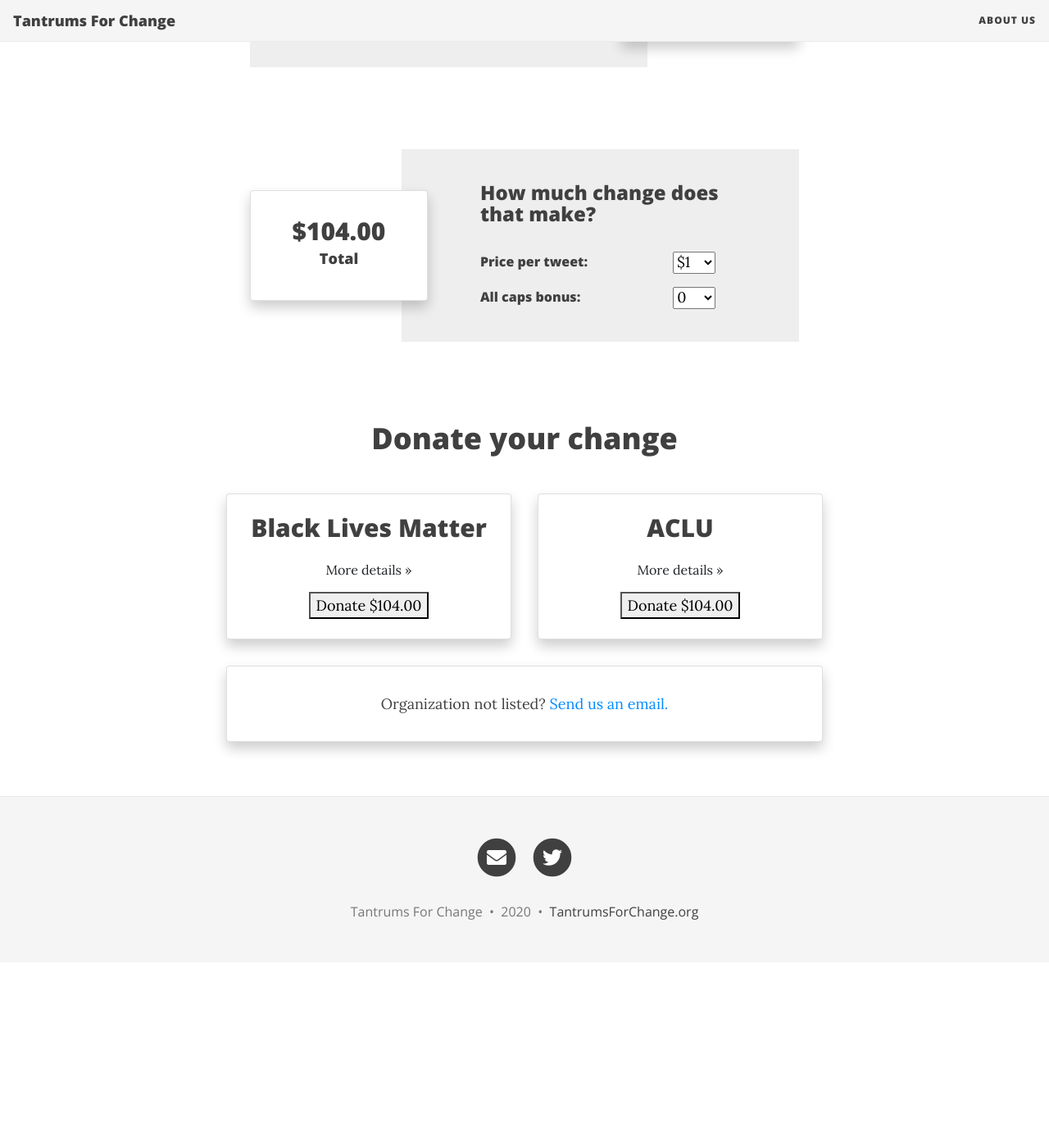
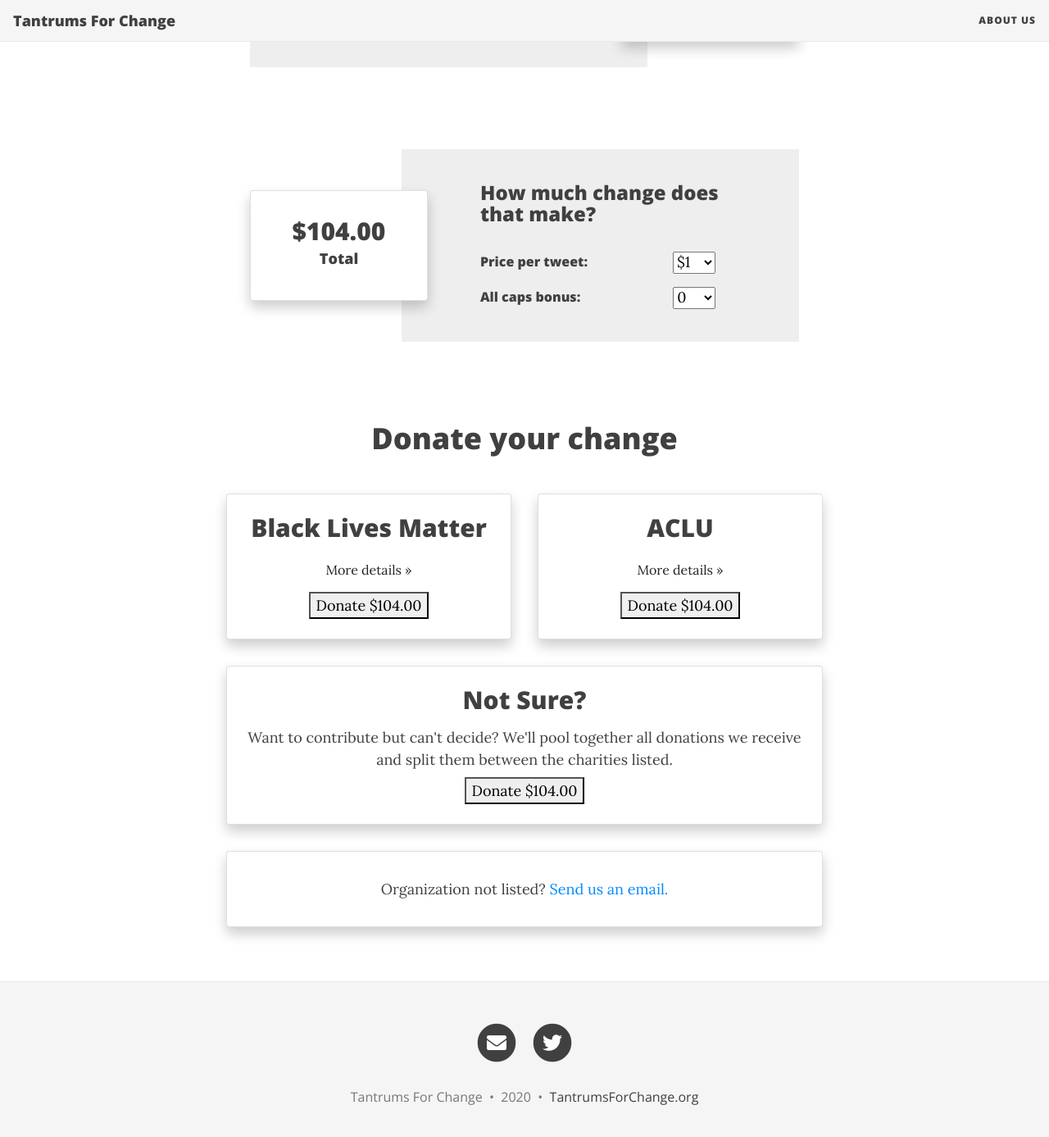
Before and after one commit to tantrumsforchange/tantrumsforchange.github.io, a Jekyll site: the page built from index.html, in a window 1280 px wide and 1400 px high, scrolled down 637 px. Shown: the top 1387 px of the window at 82% size. Built offline with Jekyll 4.4.1, drawn with Linux system fonts in a browser that asks for light colours; nearby versions of some CDN libraries; the list of posts is cut into pages by our own code; before the commit the page ends 1811 px from its top, so only the background shows below that.

Commit message:
Add donation option

```diff
--- a/assets/css/main.css
+++ b/assets/css/main.css
@@ -976,9 +976,9 @@
   margin-top: auto;
 }
 
-/* .row > .card:hover {
-  box-shadow: 0 10px 20px 0 rgba(0,0,0,0.2);
-} */
+.other.card {
+  flex: 100%;
+}
 
 .card p {
     line-height: 1.5;
--- a/assets/js/main.js
+++ b/assets/js/main.js
@@ -55,6 +55,9 @@
   case 'ACLU':
     url = "https://secure.actblue.com/donate/american-civil-liberties-union--aclu--1?amount=";
     break;
+  case 'T4C':
+    url = alert("Thanks for giving us all your money! JK, I haven't set this up yet.");
+    return;
   }
   window.open(url + totalPrice);
 }
--- a/index.html
+++ b/index.html
@@ -84,6 +84,18 @@
         </div>
     </div>
     <div class="card">
+        <h2>
+            Not Sure?
+        </h2>
+        <div class="subcard">
+            <p>Want to contribute but can't decide? We'll pool together all donations we receive and split them between the charities listed.
+            </p>
+            <button type="button" class="donate-btn" onclick="donate('T4C')">
+                Donate ${{ site.data.data.tweet_total }}.00
+            </button>
+        </div>
+    </div>
+    <div class="other card">
         <p>
             Organization not listed? <a
                 href="mailto:{{ site.social-network-links.email }}?subject=Request for Organization Addition">Send us an
```
